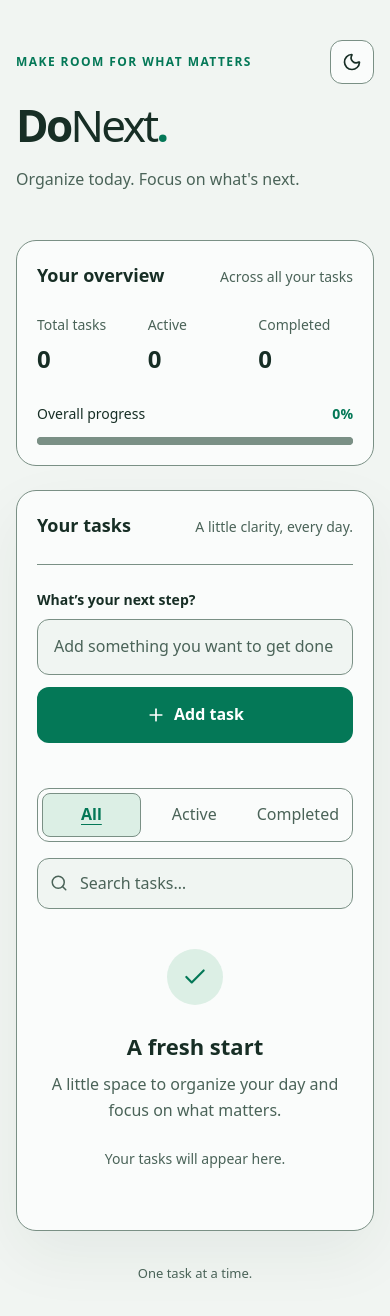
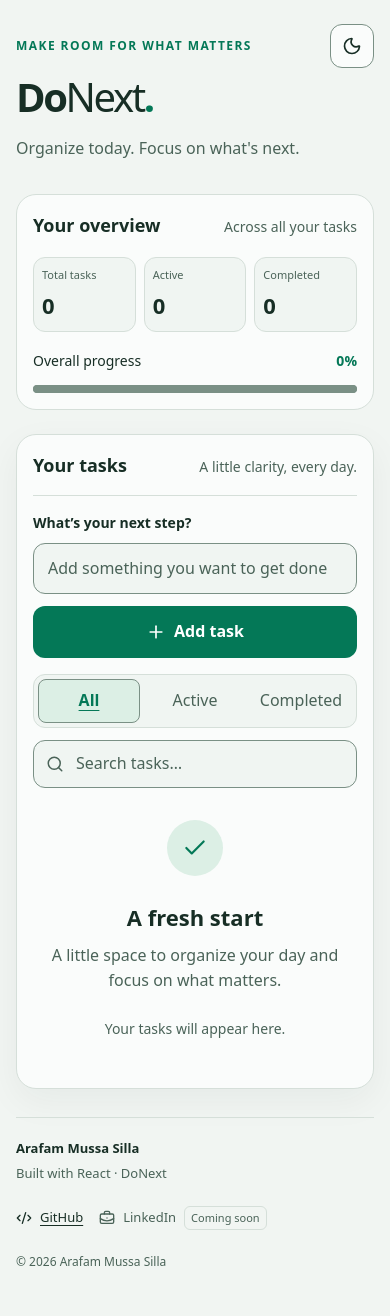
Before and after one commit to arafamdev/do-next, a React (Vite) app: page / in a window 390 px wide. Built offline with nearby package versions, Linux system fonts and the light colour scheme.

Commit message:
feat: polish responsive UI and task list experience

```diff
--- a/src/app/App.jsx
+++ b/src/app/App.jsx
@@ -5,6 +5,7 @@ import TaskStatistics from '../features/tasks/components/TaskStatistics.jsx';
 import TaskList from '../features/tasks/components/TaskList.jsx';
 import { loadTasks, saveTasks } from '../features/tasks/utils/taskStorage.js';
 import useTheme from '../shared/hooks/useTheme.js';
+import AppFooter from '../shared/ui/AppFooter.jsx';
 import AppHeader from '../shared/ui/AppHeader.jsx';
 import '../styles/app.css';
 
@@ -124,7 +125,7 @@ function App() {
           taskInputRef={taskInputRef}
         />
       </section>
-      <footer className="app-footer">One task at a time.</footer>
+      <AppFooter />
     </main>
   );
 }
--- a/src/features/tasks/components/TaskList.jsx
+++ b/src/features/tasks/components/TaskList.jsx
@@ -72,7 +72,7 @@ function TaskList({
   }
 
   return (
-    <ul ref={listRef} className="task-list" aria-label="Tasks">
+    <ul ref={listRef} className="task-list task-list-scroll" aria-label="Tasks">
       {tasks.map((task) => (
         <TaskItem
           key={task.id}
--- /dev/null
+++ b/src/shared/ui/AppFooter.jsx
@@ -0,0 +1,25 @@
+import { CodeXml, BriefcaseBusiness } from 'lucide-react';
+
+function AppFooter() {
+  return (
+    <footer className="app-footer">
+      <div className="app-footer__identity">
+        <p className="app-footer__author">Arafam Mussa Silla</p>
+        <p>Built with React · DoNext</p>
+      </div>
+      <div className="app-footer__links">
+        <a href="https://github.com/arafamdev" target="_blank" rel="noopener noreferrer">
+          <CodeXml size={16} aria-hidden="true" />
+          GitHub<span className="visually-hidden"> (opens in a new tab)</span>
+        </a>
+        <span className="app-footer__upcoming">
+          <BriefcaseBusiness size={16} aria-hidden="true" />
+          LinkedIn <span>Coming soon</span>
+        </span>
+      </div>
+      <p className="app-footer__copyright">© {new Date().getFullYear()} Arafam Mussa Silla</p>
+    </footer>
+  );
+}
+
+export default AppFooter;
--- a/src/styles/app.css
+++ b/src/styles/app.css
@@ -1,21 +1,21 @@
 .app-shell {
-  width: min(100% - 2rem, 56rem);
+  width: min(100% - 2rem, 60rem);
   margin-inline: auto;
-  padding-block: clamp(2.5rem, 8vw, 6rem) var(--space-4);
+  padding-block: clamp(1.5rem, 5vw, 3.5rem) var(--space-4);
 }
 .app-header {
-  margin-bottom: var(--space-5);
+  margin-bottom: var(--space-4);
 }
 .app-header__top {
   display: flex;
-  align-items: flex-start;
+  align-items: center;
   justify-content: space-between;
   gap: 1rem;
-  margin-bottom: var(--space-2);
+  margin-bottom: 0.375rem;
 }
 .app-header__top .app-header__eyebrow {
   margin: 0;
-  padding-top: 0.75rem;
+  padding-top: 0;
 }
 .theme-toggle {
   display: inline-grid;
@@ -43,7 +43,7 @@
 }
 .app-header h1 {
   margin: 0;
-  font-size: clamp(2.75rem, 8vw, 4.25rem);
+  font-size: clamp(2.5rem, 7vw, 3.5rem);
   line-height: 1.15;
   letter-spacing: -0.06em;
 }
@@ -59,8 +59,8 @@
 }
 .task-statistics {
   margin-bottom: var(--space-3);
-  padding: clamp(1.25rem, 4vw, 2rem);
-  border: 1px solid var(--color-border);
+  padding: clamp(1rem, 3vw, 1.5rem);
+  border: 1px solid var(--color-divider);
   border-radius: var(--radius-panel);
   background: var(--color-surface);
 }
@@ -83,20 +83,24 @@
 .task-statistics__metrics {
   display: grid;
   grid-template-columns: repeat(3, minmax(0, 1fr));
-  gap: 1rem;
-  margin: 1.5rem 0;
+  gap: 0.625rem;
+  margin: 1.125rem 0;
 }
 .task-statistics__metrics > div {
   min-width: 0;
+  padding: 0.625rem 0.75rem;
+  border: 1px solid var(--color-divider);
+  border-radius: 0.75rem;
+  background: var(--color-input);
 }
 .task-statistics__metrics dt {
   color: var(--color-muted);
-  font-size: 0.875rem;
+  font-size: 0.75rem;
   overflow-wrap: anywhere;
 }
 .task-statistics__metrics dd {
   margin: 0.25rem 0 0;
-  font-size: clamp(1.5rem, 4vw, 2rem);
+  font-size: clamp(1.375rem, 3vw, 1.75rem);
   font-weight: 650;
   font-variant-numeric: tabular-nums;
   overflow-wrap: anywhere;
@@ -139,8 +143,8 @@
 }
 
 .tasks-panel {
-  padding: clamp(1.25rem, 4vw, 2rem);
-  border: 1px solid var(--color-border);
+  padding: clamp(1rem, 3vw, 1.5rem);
+  border: 1px solid var(--color-divider);
   border-radius: var(--radius-panel);
   background: var(--color-surface);
   box-shadow: var(--shadow-panel);
@@ -151,8 +155,8 @@
   align-items: baseline;
   justify-content: space-between;
   gap: var(--space-1) var(--space-2);
-  padding-bottom: var(--space-3);
-  border-bottom: 1px solid var(--color-border);
+  padding-bottom: var(--space-2);
+  border-bottom: 1px solid var(--color-divider);
 }
 .tasks-panel__heading h2 {
   margin: 0;
@@ -164,7 +168,7 @@
 }
 
 .task-form {
-  margin-top: var(--space-3);
+  margin-top: var(--space-2);
 }
 .task-form label {
   display: block;
@@ -180,7 +184,7 @@
   flex: 1;
   min-width: 0;
   width: 100%;
-  padding: 0.875rem 1rem;
+  padding: 0.75rem 0.875rem;
   border: 1px solid var(--color-border);
   border-radius: 0.75rem;
   background: var(--color-input);
@@ -198,7 +202,7 @@
   align-items: center;
   justify-content: center;
   gap: var(--space-1);
-  padding: 0.875rem 1.125rem;
+  padding: 0.75rem 1rem;
   border: 1px solid transparent;
   border-radius: 0.75rem;
   background: var(--color-accent);
@@ -212,8 +216,7 @@
   background: var(--color-accent-hover);
 }
 .task-form__error {
-  min-height: 1.5em;
-  margin: var(--space-1) 0 0;
+  margin: 0.5rem 0 0;
   color: var(--color-error);
   font-size: 0.875rem;
 }
@@ -232,7 +235,7 @@
 }
 
 .empty-state {
-  padding: clamp(2.5rem, 7vw, 4.5rem) 0;
+  padding: clamp(2rem, 6vw, 3rem) 0;
   text-align: center;
 }
 .empty-state__symbol {
@@ -262,19 +265,27 @@
 
 .task-list {
   display: grid;
-  gap: 0.75rem;
-  padding: 0;
-  margin: var(--space-3) 0 0;
+  gap: 0.625rem;
+  padding: 0.375rem;
+  margin: 1rem -0.375rem 0;
   list-style: none;
+}
+.task-list-scroll {
+  max-height: clamp(18rem, 50dvh, 28rem);
+  overflow-y: auto;
+  overflow-x: hidden;
+  scrollbar-width: thin;
+  scrollbar-color: var(--color-border) transparent;
+  scroll-padding-block: 0.5rem;
 }
 .task-card {
   display: flex;
   flex-wrap: wrap;
   align-items: flex-start;
-  gap: 0.875rem;
+  gap: 0.625rem;
   min-width: 0;
-  padding: 1.125rem;
-  border: 1px solid var(--color-border);
+  padding: 0.75rem;
+  border: 1px solid var(--color-divider);
   border-radius: 0.875rem;
   background: var(--color-input);
 }
@@ -285,7 +296,7 @@
   width: 2.75rem;
   height: 2.75rem;
   padding: 0;
-  border: 1px solid var(--color-border);
+  border: 1px solid transparent;
   border-radius: 0.75rem;
   color: var(--color-muted);
   background: transparent;
@@ -302,6 +313,7 @@
 }
 .task-card__toggle:disabled {
   cursor: not-allowed;
+  border-color: var(--color-border);
   border-style: dashed;
 }
 .task-card__toggle[aria-pressed='true'] {
@@ -309,7 +321,6 @@
   background: var(--color-accent-soft);
 }
 .task-card--completed .task-card__title {
-  flex: 1;
   color: var(--color-muted);
   text-decoration: line-through;
   text-decoration-thickness: 1px;
@@ -330,7 +341,7 @@
   width: 2.75rem;
   height: 2.75rem;
   padding: 0;
-  border: 1px solid var(--color-border);
+  border: 1px solid transparent;
   border-radius: 0.75rem;
   color: var(--color-muted);
   background: transparent;
@@ -347,6 +358,7 @@
 .task-edit input {
   width: 100%;
   min-width: 0;
+  min-height: 2.75rem;
   padding: 0.625rem 0.75rem;
   border: 1px solid var(--color-border);
   border-radius: 0.625rem;
@@ -413,7 +425,7 @@
   width: 2.75rem;
   height: 2.75rem;
   padding: 0;
-  border: 1px solid var(--color-border);
+  border: 1px solid transparent;
   border-radius: 0.75rem;
   color: var(--color-danger);
   background: transparent;
@@ -426,7 +438,7 @@
   flex-basis: 100%;
   min-width: 0;
   padding-top: 0.875rem;
-  border-top: 1px solid var(--color-border);
+  border-top: 1px solid var(--color-divider);
 }
 .task-delete p {
   margin: 0;
@@ -468,7 +480,7 @@
   display: flex;
   flex-wrap: wrap;
   align-items: center;
-  gap: 1rem;
+  gap: 0.75rem;
   margin-top: 1rem;
 }
 .task-filters__segments {
@@ -476,8 +488,9 @@
   flex-wrap: wrap;
   gap: 0.25rem;
   padding: 0.25rem;
-  border: 1px solid var(--color-border);
+  border: 1px solid var(--color-divider);
   border-radius: 0.75rem;
+  background: var(--color-input);
 }
 .task-filters__segments button {
   min-height: 2.75rem;
@@ -517,7 +530,8 @@
 .task-search input {
   width: 100%;
   min-width: 0;
-  padding: 0.75rem 0.25rem;
+  min-height: 2.75rem;
+  padding: 0.625rem 0.25rem;
   border: 0;
   border-radius: 0.5rem;
   background: transparent;
@@ -567,6 +581,43 @@
   }
 }
 
+.task-form__error:empty {
+  margin: 0;
+}
+@media (max-width: 540px) {
+  .task-statistics__metrics {
+    gap: 0.5rem;
+  }
+  .task-statistics__metrics > div {
+    padding: 0.5rem;
+  }
+  .task-statistics__metrics dt {
+    font-size: 0.6875rem;
+  }
+  .task-list-scroll {
+    max-height: clamp(18rem, 55dvh, 24rem);
+  }
+}
+@media (max-width: 380px) {
+  .task-statistics__metrics {
+    grid-template-columns: 1fr;
+    gap: 0.375rem;
+  }
+  .task-statistics__metrics > div {
+    display: flex;
+    align-items: center;
+    justify-content: space-between;
+    gap: 0.75rem;
+    padding: 0.375rem 0.75rem;
+  }
+  .task-statistics__metrics dt {
+    font-size: 0.75rem;
+  }
+  .task-statistics__metrics dd {
+    margin: 0;
+    font-size: 1.25rem;
+  }
+}
 .storage-warning {
   margin: 1rem 0;
   padding: 0.75rem 1rem;
@@ -578,8 +629,59 @@
 }
 
 .app-footer {
-  margin-top: var(--space-4);
-  text-align: center;
+  display: flex;
+  flex-wrap: wrap;
+  align-items: center;
+  justify-content: space-between;
+  gap: 0.75rem 1.5rem;
+  margin-top: 1.75rem;
+  padding: 1.25rem 0 0;
+  border-top: 1px solid var(--color-divider);
   color: var(--color-muted);
   font-size: 0.8125rem;
 }
+.app-footer p {
+  margin: 0;
+}
+.app-footer__identity {
+  display: grid;
+  gap: 0.25rem;
+}
+.app-footer__author {
+  color: var(--color-text);
+  font-weight: 600;
+}
+.app-footer__links {
+  display: flex;
+  flex-wrap: wrap;
+  align-items: center;
+  gap: 0.5rem 1rem;
+}
+.app-footer a,
+.app-footer__upcoming {
+  display: inline-flex;
+  align-items: center;
+  gap: 0.5rem;
+  min-height: 2.75rem;
+}
+.app-footer a {
+  color: var(--color-text);
+  text-underline-offset: 0.25em;
+  border-radius: 0.25rem;
+}
+.app-footer a:hover {
+  color: var(--color-accent);
+}
+.app-footer__upcoming {
+  flex-wrap: wrap;
+}
+.app-footer__upcoming > span {
+  font-size: 0.6875rem;
+  padding: 0.125rem 0.375rem;
+  border: 1px solid var(--color-divider);
+  border-radius: 0.375rem;
+}
+.app-footer__copyright {
+  flex-basis: 100%;
+  font-size: 0.75rem;
+}
--- a/src/styles/globals.css
+++ b/src/styles/globals.css
@@ -11,7 +11,8 @@
   color-scheme: dark;
   --color-bg: #0b1214;
   --color-surface: #121d20;
-  --color-border: #2b3d40;
+  --color-border: #586f6a;
+  --color-divider: #293a3b;
   --color-text: #edf5f2;
   --color-muted: #a2b6b2;
   --color-accent: #69deb0;
@@ -22,7 +23,7 @@
   --color-danger-soft: #3a2028;
   --color-error: #ffb4b4;
   --color-accent-soft: #1c3b33;
-  --shadow-panel: 0 24px 64px rgb(0 0 0 / 18%);
+  --shadow-panel: 0 12px 36px rgb(0 0 0 / 12%);
   --space-1: 0.5rem;
   --space-2: 1rem;
   --space-3: 1.5rem;
@@ -36,6 +37,7 @@
   --color-bg: #f1f5f2;
   --color-surface: #fafcfb;
   --color-border: #7a9085;
+  --color-divider: #d5dfd9;
   --color-text: #172e25;
   --color-muted: #4a6358;
   --color-accent: #047857;
@@ -46,7 +48,7 @@
   --color-danger-soft: #fce8ec;
   --color-error: #a1263c;
   --color-accent-soft: #dcefe5;
-  --shadow-panel: 0 24px 64px rgb(23 46 37 / 6%);
+  --shadow-panel: 0 12px 36px rgb(23 46 37 / 5%);
 }
 
 * {
@@ -65,7 +67,7 @@ input {
 button,
 input,
 a {
-  outline-offset: 4px;
+  outline-offset: 2px;
 }
 :focus-visible {
   outline: 2px solid var(--color-accent);
```
Also changed, not shown: 1 other file (tests, documents, lock files or other folders).
